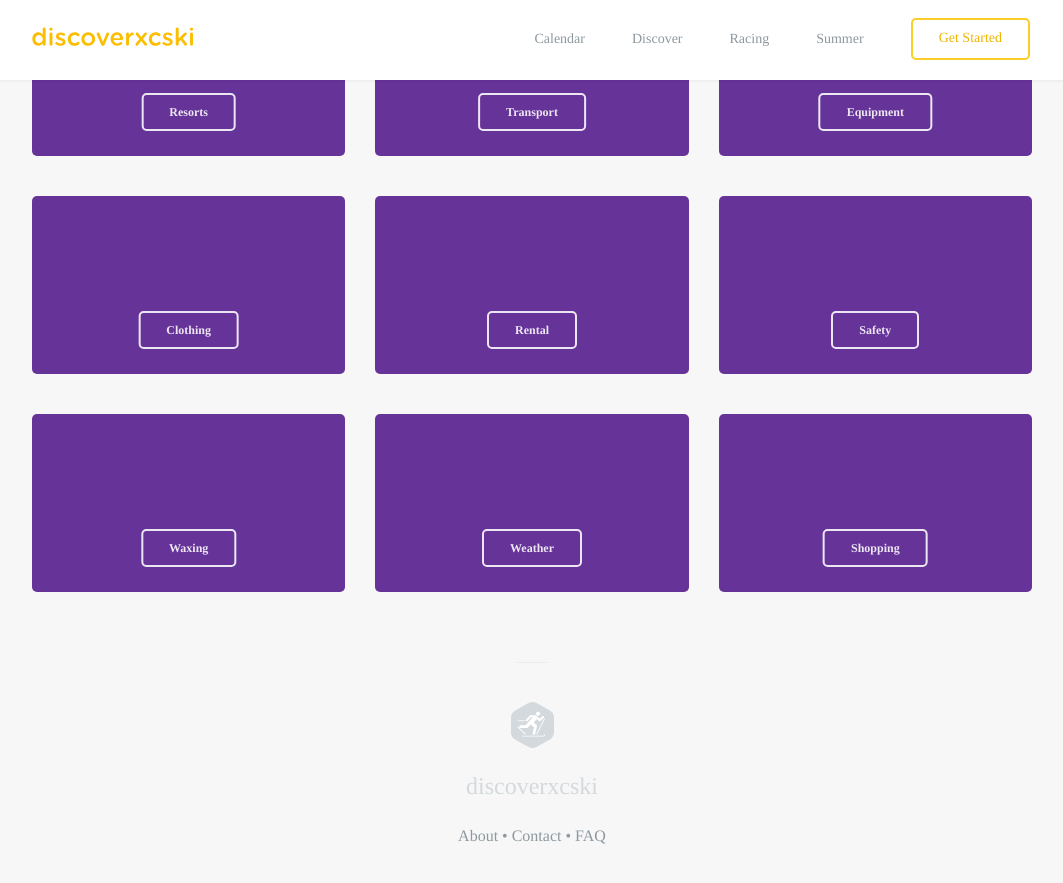
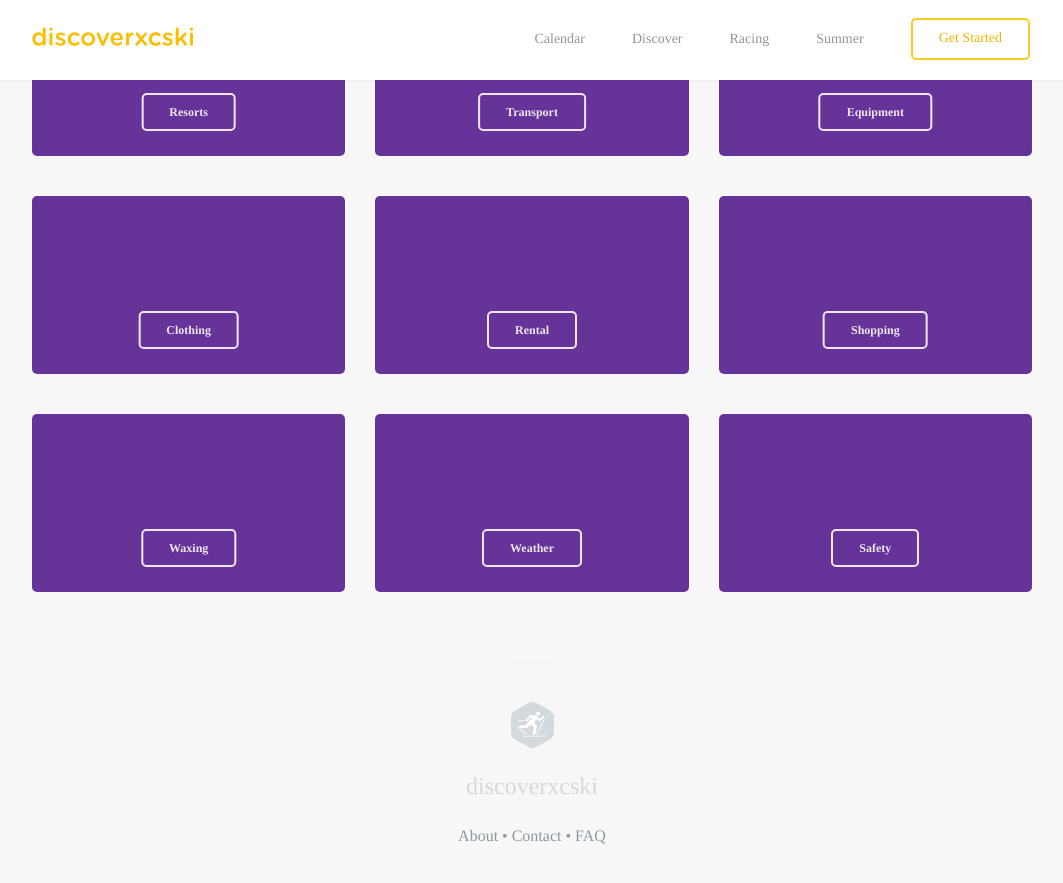
Before and after one commit to robcatto/robcatto.github.io, a Jekyll site: the page built from get-started/index.html, in a window 1280 px wide and 900 px high, scrolled down 627 px. Shown: the top 883 px of the window, without its empty margins (108-1171 px from the left). Built offline with Jekyll 4.4.1, drawn with Linux system fonts in a browser that asks for light colours; some web fonts are replaced; Markdown is read by kramdown in place of the engine named in the settings.

Commit message:
Update index.html

```diff
--- a/get-started/index.html
+++ b/get-started/index.html
@@ -138,7 +138,7 @@ layout: default
                         </div>
                         <div class="column three">
                             <div class="callout-card">
-                                <a class="button small inverse" href="/get-started/clothing" data-featurette="analytics-click-event" data-event-category="button" data-event-action="M: Clicked Perks" data-event-label="Source: Features Page" id="featurette-13">Safety</a>
+                                <a class="button small inverse" href="/get-started/clothing" data-featurette="analytics-click-event" data-event-category="button" data-event-action="M: Clicked Perks" data-event-label="Source: Features Page" id="featurette-13">Shopping</a>
                             </div>
                         </div>
 
@@ -161,7 +161,7 @@ layout: default
                         </div>
                         <div class="column three">
                             <div class="callout-card">
-                                <a class="button small inverse" href="/get-started/weather" data-featurette="analytics-click-event" data-event-category="button" data-event-action="M: Clicked Perks" data-event-label="Source: Features Page" id="featurette-13">Shopping</a>
+                                <a class="button small inverse" href="/get-started/weather" data-featurette="analytics-click-event" data-event-category="button" data-event-action="M: Clicked Perks" data-event-label="Source: Features Page" id="featurette-13">Safety</a>
                             </div>
                         </div>
 
```
